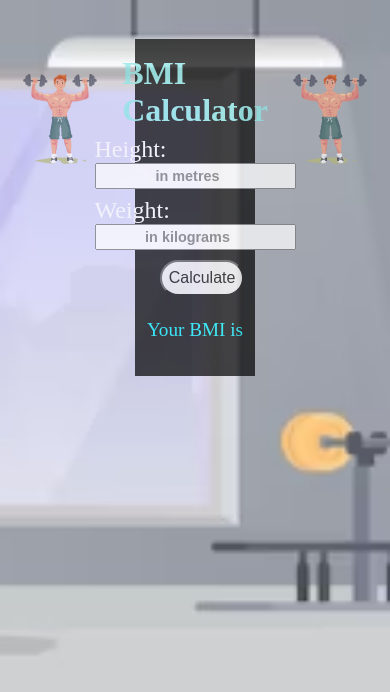
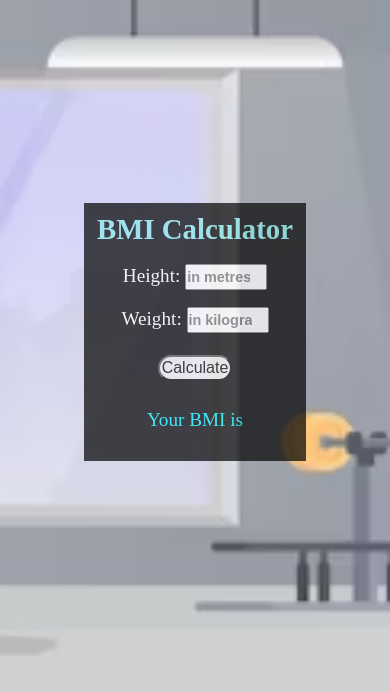
Before and after one commit to prb1702/bmiCalculator, a plain HTML site: page index.html in a window 390 px wide. Drawn offline with Linux system fonts and the light colour scheme.

Commit message:
added media query

```diff
--- a/styles.css
+++ b/styles.css
@@ -20,7 +20,8 @@ body{
     width: 25%;
     margin: auto;
     padding: 3%;
-    margin-top: 10%;
+    /* margin-top: 10%; */
+    margin-top: 24vh;
     opacity: 7;
 }
 
@@ -75,7 +76,8 @@ input{
 }
 
 .builder{
-    margin-top: 19%;
+    /* margin-top: 19%; */
+    margin-top: 44vh;
 }
 
 .builder img{
@@ -89,3 +91,36 @@ input{
 .right{
     margin-right: 6%;
 }
+
+@media screen and (max-width: 1139px)
+{
+    .builder{
+        display: none;
+    }
+
+    label{
+        font-size: 1.2rem;
+    }
+
+    input{
+        width: 20vw;
+    }
+
+    h1{
+        font-size: 1.8rem;
+    }
+
+    .calculate{
+        padding: 0.5vw;
+    }
+
+    .calculate:hover {
+        font-weight: bold;
+        font-size: 0.8rem;
+    }
+
+    .container{
+        width: 56vw;
+        padding: 0.5vw;
+    }
+}
```
